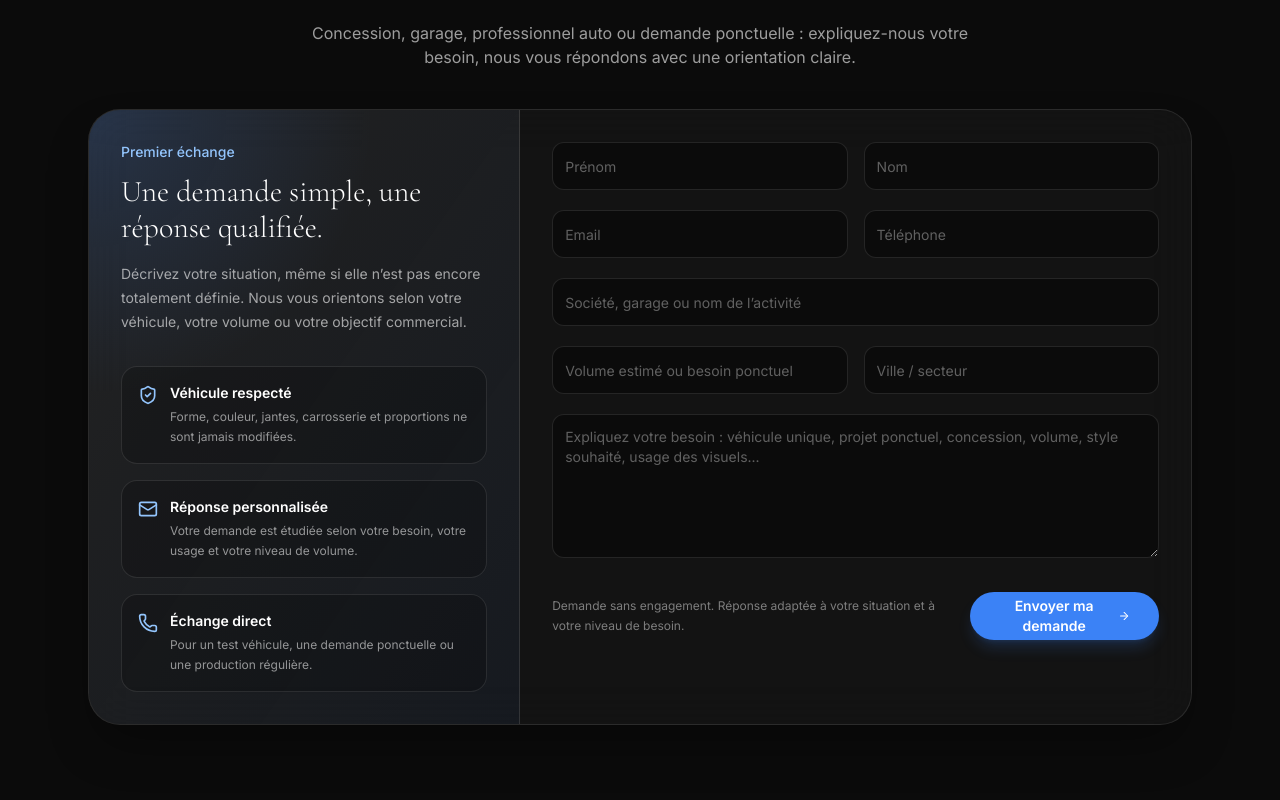
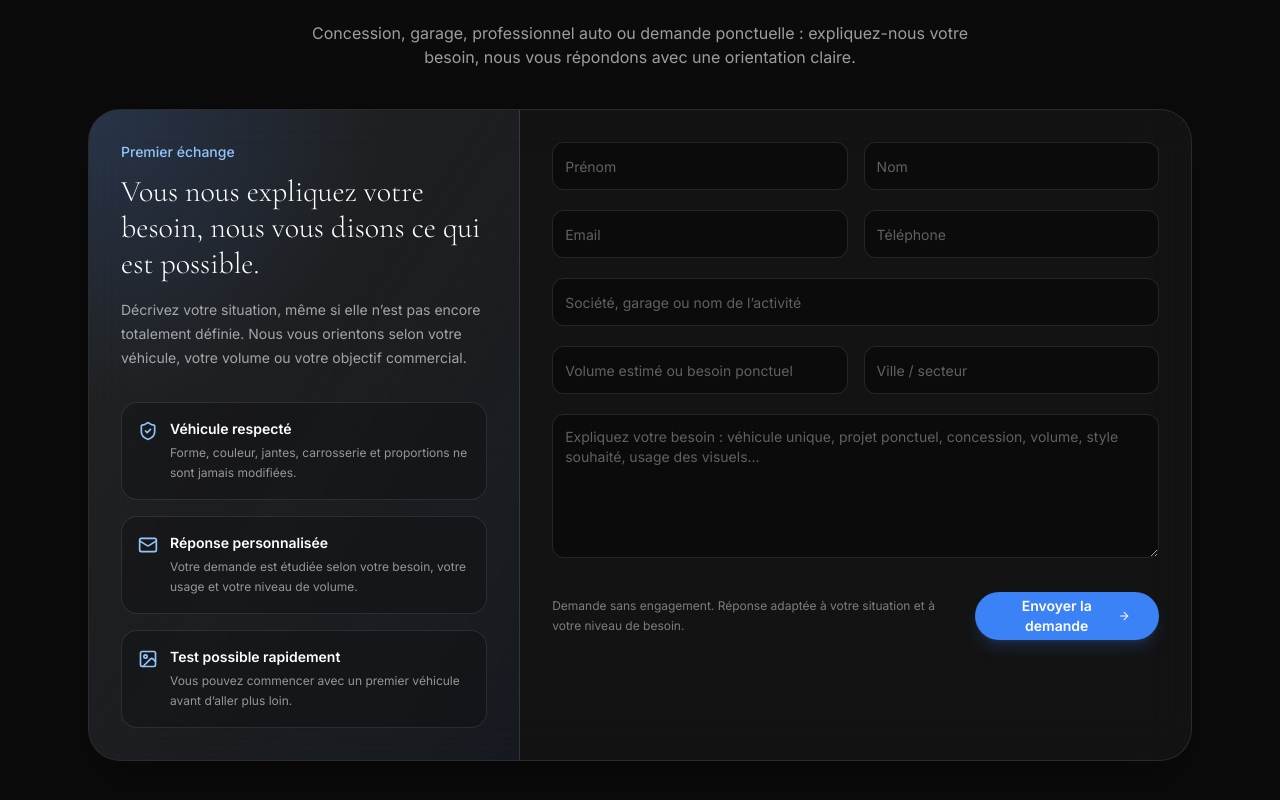
Before and after one commit to arnaudcrestey/qlyk-studio-auto, a Next.js app: page /contact in a window 1280 px wide. Shown: the part 416-1216 px from the top of the page. Built offline with nearby package versions, Linux system fonts and the light colour scheme.

Commit message:
Update contact-form.tsx

```diff
--- a/components/contact-form.tsx
+++ b/components/contact-form.tsx
@@ -1,7 +1,15 @@
 'use client';
 
 import { FormEvent, useState } from 'react';
-import { ArrowRight, CheckCircle2, Loader2, Mail, Phone, ShieldCheck } from 'lucide-react';
+import {
+  ArrowRight,
+  CheckCircle2,
+  Image,
+  Loader2,
+  Mail,
+  ShieldCheck
+} from 'lucide-react';
+import { useRouter } from 'next/navigation';
 import { Button } from '@/components/ui/button';
 import { Input } from '@/components/ui/input';
 import { Textarea } from '@/components/ui/textarea';
@@ -9,6 +17,8 @@ import { Textarea } from '@/components/ui/textarea';
 type Status = 'idle' | 'loading' | 'success' | 'error';
 
 export function ContactForm() {
+  const router = useRouter();
+
   const [status, setStatus] = useState<Status>('idle');
   const [message, setMessage] = useState('');
 
@@ -37,8 +47,10 @@ export function ContactForm() {
       }
 
       setStatus('success');
-      setMessage('Votre demande a bien été envoyée. Nous revenons vers vous rapidement.');
+      setMessage('Demande envoyée. Nous revenons vers vous rapidement avec une réponse claire.');
       form.reset();
+
+      router.push('/deposer-un-vehicule/succes');
     } catch {
       setStatus('error');
       setMessage('Service momentanément indisponible. Veuillez réessayer.');
@@ -73,7 +85,7 @@ export function ContactForm() {
               <p className="text-sm font-medium text-blue-300">Premier échange</p>
 
               <h2 className="mt-3 font-serif text-3xl font-light text-white">
-                Une demande simple, une réponse qualifiée.
+                Vous nous expliquez votre besoin, nous vous disons ce qui est possible.
               </h2>
 
               <p className="mt-4 text-sm leading-6 text-white/60">
@@ -104,11 +116,11 @@ export function ContactForm() {
               </div>
 
               <div className="flex gap-3 rounded-2xl border border-white/10 bg-black/20 p-4">
-                <Phone className="mt-0.5 h-5 w-5 shrink-0 text-blue-300" />
+                <Image className="mt-0.5 h-5 w-5 shrink-0 text-blue-300" />
                 <div>
-                  <p className="text-sm font-semibold text-white">Échange direct</p>
+                  <p className="text-sm font-semibold text-white">Test possible rapidement</p>
                   <p className="mt-1 text-xs leading-5 text-white/55">
-                    Pour un test véhicule, une demande ponctuelle ou une production régulière.
+                    Vous pouvez commencer avec un premier véhicule avant d’aller plus loin.
                   </p>
                 </div>
               </div>
@@ -198,7 +210,7 @@ export function ContactForm() {
                 </>
               ) : (
                 <>
-                  Envoyer ma demande
+                  Envoyer la demande
                   <ArrowRight className="ml-2 h-4 w-4" />
                 </>
               )}
```
